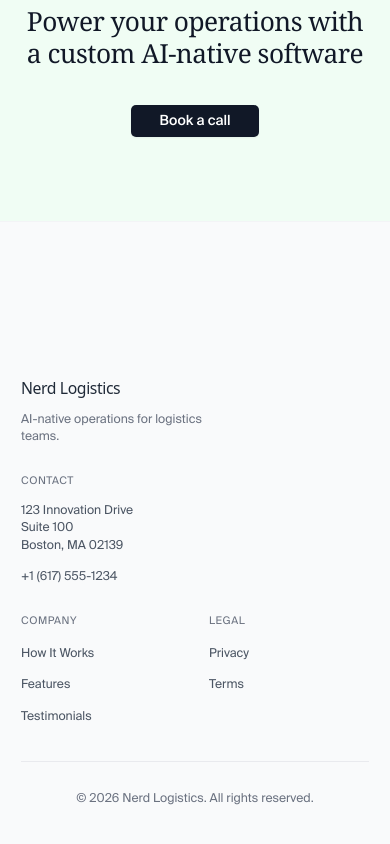
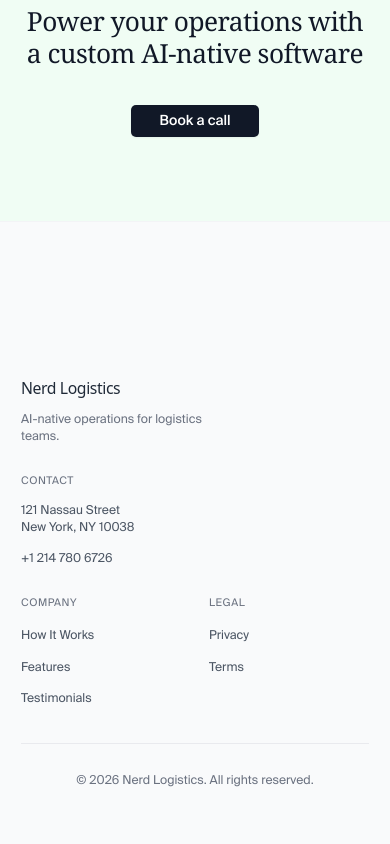
Before and after one commit to jricramc/nerdlogistics, a React (Vite) app: page / in a window 390 px wide. Shown: the part 7150-7994 px from the top of the page. Built offline with nearby package versions, Linux system fonts and the light colour scheme; no server answers; a web font is replaced by a local one.

Commit message:
Update footer with actual business address and phone number

```diff
--- a/src/components/landing/Footer.jsx
+++ b/src/components/landing/Footer.jsx
@@ -44,17 +44,16 @@ export default function Footer() {
             <div className="space-y-3">
               <div>
                 <p className="text-sm text-gray-600">
-                  123 Innovation Drive<br />
-                  Suite 100<br />
-                  Boston, MA 02139
+                  121 Nassau Street<br />
+                  New York, NY 10038
                 </p>
               </div>
               <div>
                 <a
-                  href="tel:+16175551234"
+                  href="tel:+12147806726"
                   className="text-sm text-gray-600 hover:text-gray-900 transition-colors"
                 >
-                  +1 (617) 555-1234
+                  +1 214 780 6726
                 </a>
               </div>
             </div>
```
